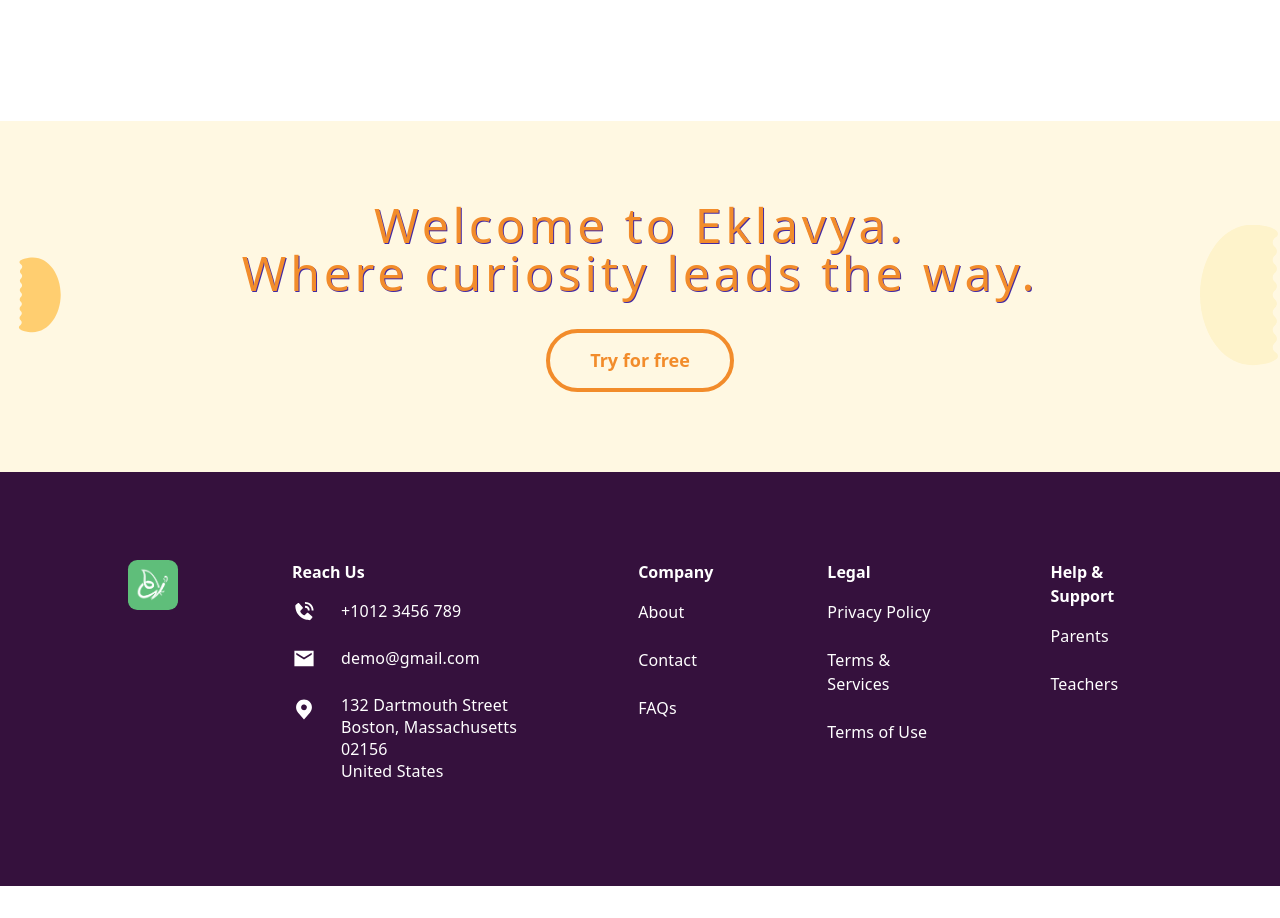
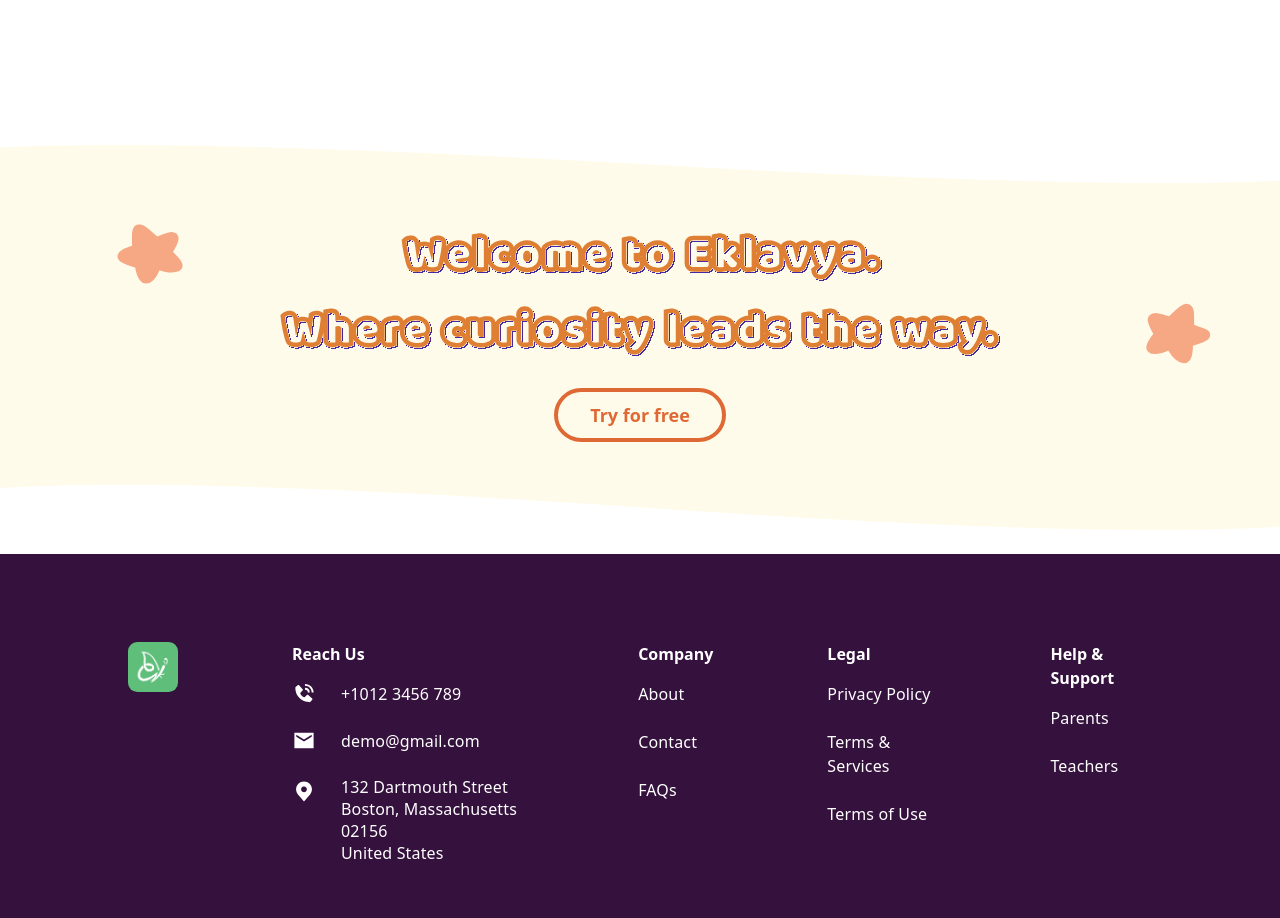
Before and after one commit to keytabdev/ekweb, a Next.js app: page /about in a window 1280 px wide. Shown: the part 5240-6158 px from the top of the page. Before the commit the page ends 6126 px from the top, so only its background shows below. Built offline with nearby package versions, Linux system fonts and the light colour scheme.

Commit message:
Complete about page

```diff
--- a/src/components/about/AboutWelcomeSection.tsx
+++ b/src/components/about/AboutWelcomeSection.tsx
@@ -1,25 +1,27 @@
 import Image from 'next/image';
-import yellowPastryLeftFacing from '../../assets/about/yellow-pastry-left-facing.svg';
-import yellowPastryRightFacing from '../../assets/about/yellow-pastry-right-facing.svg';
+import welcome from '@/assets/about/welcome-to-eklavya-bg.svg';
+import welcomeText from '@/assets/about/welcome-text.svg';
 
 export default function AboutWelcomeSection() {
   return (
-    <section className="relative py-20 flex flex-col items-center justify-center overflow-hidden bg-[#FFF8E2]">
-      {/* Decorative pastries */}
-      <div className="absolute left-0 top-1/2 -translate-y-1/2">
-        <Image src={yellowPastryLeftFacing} alt="Yellow Pastry Left" width={80} height={80} />
-      </div>
-      <div className="absolute right-0 top-1/2 -translate-y-1/2">
-        <Image src={yellowPastryRightFacing} alt="Yellow Pastry Right" width={80} height={80} />
+    <section className="relative h-[433px] flex flex-col items-center justify-center overflow-hidden w-full max-w-none">
+      {/* Background Image */}
+      <div className="absolute inset-0 w-full h-[433px]">
+        <Image
+          src={welcome}
+          alt="Welcome background"
+          fill
+          className="2xl:scale-x-[1.35] xl:scale-x-[1.15] scale-x-[1.0] "
+        />
       </div>
 
       {/* Heading */}
-      <h1 className="text-[#F28C2B] text-[48px] font-normal leading-[48px] tracking-[3.84px] text-center mb-8" style={{ textShadow: '1px 1px 0px rgb(68 42 162 / 1.00)' }}>
-        Welcome to Eklavya.<br />Where curiosity leads the way.
-      </h1>
+      <div className="text-center z-2 mb-8">
+        <Image src={welcomeText} alt="Welcome to Eklavya. Where curiosity leads the way." width={720} height={120} />
+      </div>
 
       {/* Button */}
-      <button className="px-10 py-4 bg-[#FFF8E2] rounded-[50px] border-4 border-[#F28C2B] text-[#F28C2B] font-extrabold text-lg leading-tight hover:bg-[#FFF0D6] transition-all">
+      <button className="inline-flex px-8 py-[12px] justify-center items-center gap-2 rounded-[50px] border-4 border-[#DF6934] bg-[#FFFBEA] text-[#DF6934] font-extrabold text-lg leading-tight hover:bg-[#FFF0D6] transition-all z-2">
         Try for free
       </button>
     </section>
```
Also changed, not shown: src/assets/about/welcome-text.svg (added).
